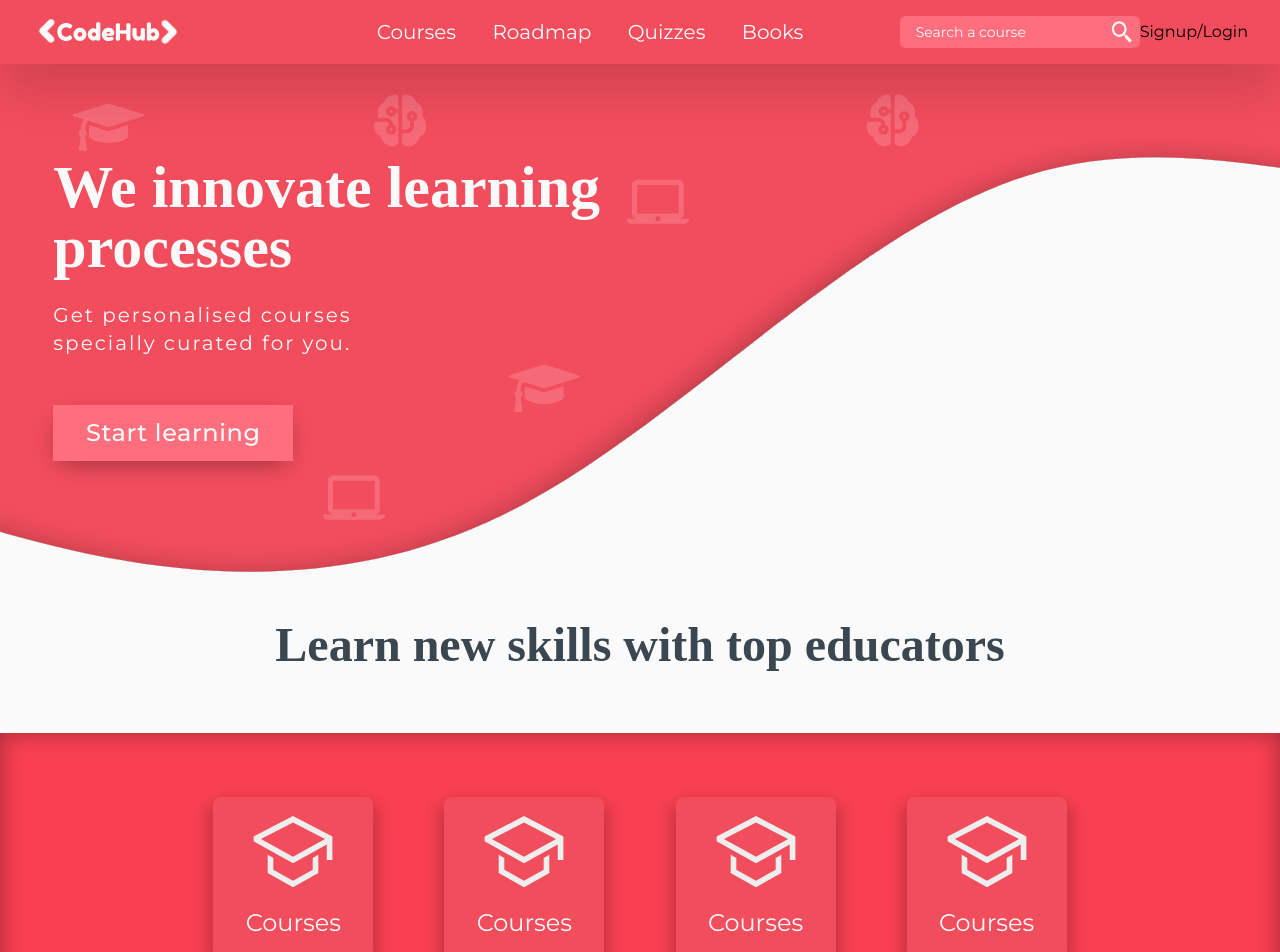
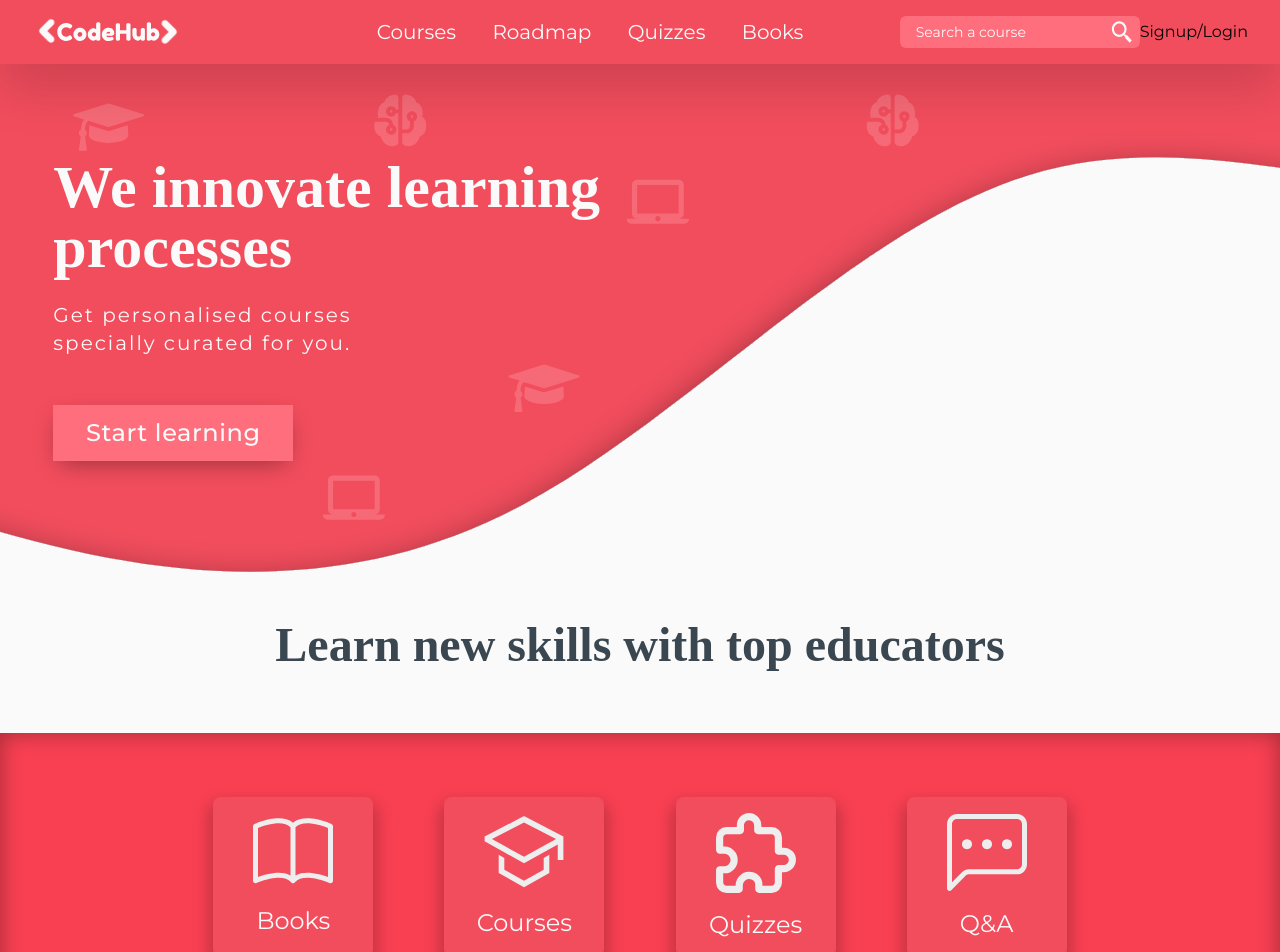
Before and after one commit to Harsh-H-Shah/codehub, a React (Create React App) app: page / in a window 1280 px wide. Shown: the top 952 px of the page. Built offline with nearby package versions, Linux system fonts and the light colour scheme; a web font is replaced by a local one.

Commit message:
Add panel card style

```diff
--- /dev/null
+++ b/src/components/Panel.js
@@ -0,0 +1,23 @@
+import React from 'react';
+import PanelCard from './PanelCard';
+import BookLogo from '../static/panel-logo/Book.svg';
+import CourseLogo from '../static/panel-logo/Courses.svg';
+import QuizLogo from '../static/panel-logo/Quizzes.svg';
+import QALogo from '../static/panel-logo/Q&A.svg';
+
+const Panel = () => {
+  return (
+    <div>
+      <div className="flex flex-row w-screen bg-secondary-brightred h-72 items-center justify-center shadow-inner">
+        <div className="flex flex-row place-content-between w-2/3">
+          <PanelCard img={BookLogo} title={'Books'} />
+          <PanelCard img={CourseLogo} title={'Courses'} />
+          <PanelCard img={QuizLogo} title={'Quizzes'} />
+          <PanelCard img={QALogo} title={'Q&A'} />
+        </div>
+      </div>
+    </div>
+  );
+};
+
+export default Panel;
--- a/src/components/PanelCard.js
+++ b/src/components/PanelCard.js
@@ -1,13 +1,12 @@
-import React from 'react'
-import CourseLogo from '../static/panel-logo/Courses.svg'
+import React from 'react';
 
-const PanelCard = () => {
+const PanelCard = ({ img, title }) => {
   return (
-    <div className=' w-40 h-40 bg-secondary-red flex flex-col place-content-evenly place-items-center rounded-lg shadow-pn'>
-      <img src={CourseLogo} alt="courselogo" className="w-20" />
-      <div className='text-primary text-2xl '>Courses</div>
+    <div className=" w-40 h-40 bg-secondary-red flex flex-col place-content-evenly place-items-center rounded-lg shadow-pn">
+      <img src={img} alt="courselogo" className="w-20" />
+      <div className="text-primary text-2xl ">{title}</div>
     </div>
-  )
-}
+  );
+};
 
-export default PanelCard
+export default PanelCard;
--- a/src/pages/LandingPage.js
+++ b/src/pages/LandingPage.js
@@ -13,6 +13,7 @@ import Support from '../static/logos/Communitylogo.svg';
 
 import { LandingCourses } from '../resources/LandingCourses';
 import { UserContext } from '../context/UserContext';
+import Panel from '../components/Panel';
 
 const LandingPage = () => {
   const { user, setUser } = useContext(UserContext);
@@ -42,14 +43,7 @@ const LandingPage = () => {
       <p className="mt-40 font-serif text-5xl font-semibold mb-16 text-secondary-lightgray">
         Learn new skills with top educators
       </p>
-      <div className="flex flex-row w-screen bg-secondary-brightred h-72 items-center justify-center shadow-inner">
-        <div className="flex flex-row place-content-between w-2/3">
-          <PanelCard />
-          <PanelCard />
-          <PanelCard />
-          <PanelCard />
-        </div>
-      </div>
+      <Panel />
       <div className="flex flex-row place-content-evenly w-screen mt-16">
         <div className="flex flex-col text-secondary-lightgray font-sans w-64">
           <img src={Notes} alt="Notes" />
```
